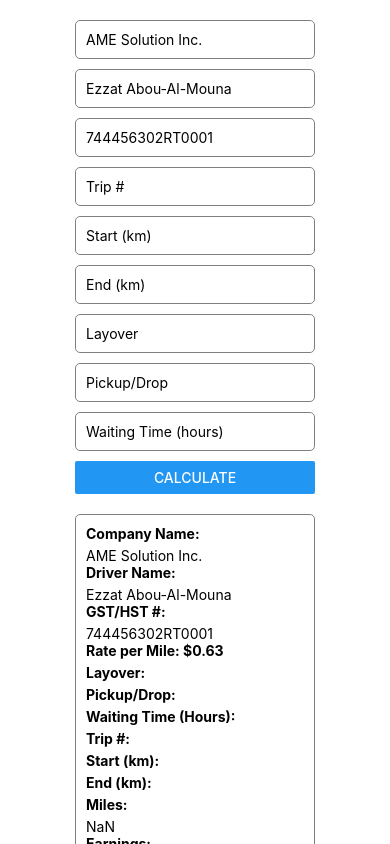
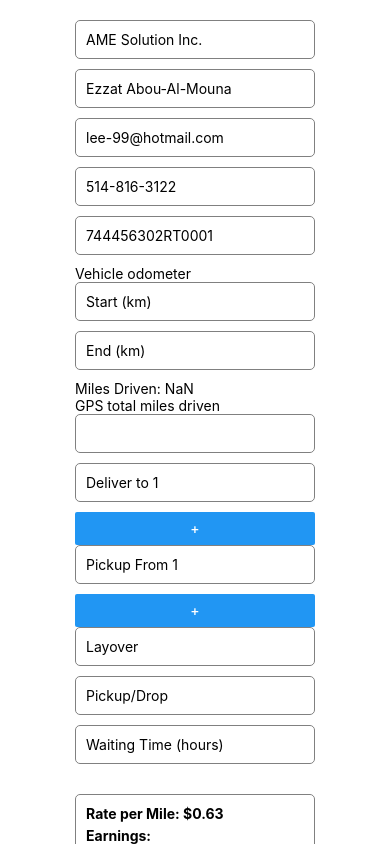
Before and after one commit to jennyma8/truck-track, a React Native app: screen / in a window 390 px wide. Built offline with nearby package versions, Linux system fonts and the light colour scheme.

Commit message:
add location and pickup, v1

```diff
--- a/Form.js
+++ b/Form.js
@@ -1,11 +1,10 @@
 import React, { useState } from 'react';
-import { View, Text, TextInput, Switch, Button, StyleSheet, ScrollView, Alert, Image } from 'react-native';
-import * as ImagePicker from 'expo-image-picker';
+import { View, Text, TextInput, Button, StyleSheet, ScrollView, Alert } from 'react-native';
 import * as Print from 'expo-print';
 import * as Sharing from 'expo-sharing';
 
 //cd truck-track
-//npx expo//
+//npx expo start//
 
 //add invoice # (truck number + driver name + trailer# + date)
 //email to dispatch + driver
@@ -14,13 +13,17 @@
   const [companyName, setCompanyName] = useState('AME Solution Inc.');
   const [driverName, setDriverName] = useState('Ezzat Abou-Al-Mouna');
   const [gstHstNumber, setGstHstNumber] = useState('744456302RT0001');
-  const [trip, setTrip] = useState('');
+  const [email, setEmail] = useState('lee-99@hotmail.com');
+  const [phone, setPhone] = useState('514-816-3122');
   const [layoverHours, setLayoverHours] = useState('');
   const [pickupDropCount, setPickupDropCount] = useState('');
   const [waitingTimeHours, setWaitingTimeHours] = useState('');
   const [startKm, setStartKm] = useState('');
   const [endKm, setEndKm] = useState('');
-  const [selectedImage, setSelectedImage] = useState(null);
+  const [gpsMilesDriven, setGpsMilesDriven] = useState('');
+  const [locations, setLocations] = useState([{ deliverTo: '' }]);
+  const [pickups, setPickups] = useState([{ pickupFrom: '' }]);
+
 
   const ratePerMile = 0.63;
   const layoverRate = 85;
@@ -31,16 +34,20 @@
   const earningsKm = parseInt(endKm) - parseInt(startKm);
   const earningsMiles = earningsKm * 0.621371;
 
+  const addLocation = () => {
+    setLocations([...locations, { deliverTo: '' }]);
+  };
+
+  const addPickup = () => {
+    setPickups([...pickups, { pickupFrom: '' }]);
+  };
+
   const calculateEarnings = () => {
-
     const earnings = earningsMiles * ratePerMile;
-
     const layoverEarnings = layoverHours * layoverRate;
     const pickupDropEarnings = pickupDropCount * pickupDropRate;
     const waitingTimeEarnings = waitingTimeHours * waitingTimeRate;
-
     const totalEarnings = earnings + layoverEarnings + pickupDropEarnings + waitingTimeEarnings;
-
     const gstAmount = totalEarnings * gstRate;
     const qstAmount = totalEarnings * qstRate;
 
@@ -52,72 +59,50 @@
     };
   };
 
-  const handleSubmit = () => {
-    // Handle form submission here
-    console.log('Form submitted!');
-  };
-
-  const pickImage = async () => {
-    console.log('Attempting to pick an image...');
-  let permissionResult = await ImagePicker.requestMediaLibraryPermissionsAsync();
-  console.log('Permission result:', permissionResult);
-  if (!permissionResult.granted) {
-    alert('Permission to access camera roll is required!');
-    return;
-  }
-
-  let result = await ImagePicker.launchImageLibraryAsync({
-    mediaTypes: ImagePicker.MediaTypeOptions.Images,
-    allowsEditing: false,
-    quality: 1,
-  });
-
-  console.log('Image picker result:', result);
-
-  if (!result.cancelled && result.assets.length > 0) {
-    console.log('Image selected:', result.assets[0].uri);
-    setSelectedImage(result.assets[0].uri);
-  } else {
-    console.log('Image selection cancelled.');
-  }
-
-
-  };
-  const removeImage = () => {
-    setSelectedImage(null);
-  };
-
   const earningsData = calculateEarnings();
 
   const generatePDF = async () => {
     try {
+      let deliverToContent = '';
+    locations.forEach((location, index) => {
+      deliverToContent += `<p>Deliver to ${index + 1}: ${location.deliverTo}</p>`;
+    });
+
+    let pickupContent = '';
+    pickups.forEach((pickup, index) => {
+      pickupContent += `<p>Pickup ${index + 1}: ${pickup.pickupFrom}</p>`;
+    });
+
       const htmlContent = `
         <h1>Time Sheet</h1>
         <p>Company Name: ${companyName}</p>
         <p>Driver Name: ${driverName}</p>
+        <p>Email: ${email}</p>
+        <p>Phone: ${phone}</p>
         <p>GST/HST #: ${gstHstNumber}</p>
         <p>Rate per Mile: $0.63</p>
+        <p>${deliverToContent}<p>
+        <p>${pickupContent}</p>
         <p>Layover: ${layoverHours}</p>
         <p>Pickup/Drop: ${pickupDropCount}</p>
         <p>Waiting Time (Hours): ${waitingTimeHours}</p>
-        <p>Trip #: ${trip}</p>
+        <p>Vehicle odometer<p>
         <p>Start (km): ${startKm}</p>
         <p>End (km): ${endKm}</p>
-        <p>Miles:${earningsMiles} </p>
+        <p>Km Driven: ${earningsKm} = Miles driven: ${earningsMiles.toFixed(2)} </p>
+        <p>GPS Total Miles Driven: ${gpsMilesDriven}</p>
         <p>Earnings: ${earningsData.earnings}</p>
         <p>GST: ${earningsData.gst}</p>
         <p>QST: ${earningsData.qst}</p>
         <p>Total Earnings: ${earningsData.total}</p>
       `;
       const { uri } = await Print.printToFileAsync({ html: htmlContent });
-
       await Sharing.shareAsync(uri);
     } catch (error) {
       console.error('Error generating PDF:', error);
       Alert.alert('Error', 'Failed to generate PDF. Please try again later.');
     }
   };
-
   return (
     <ScrollView>
     <View style={styles.container}>
@@ -136,16 +121,23 @@
         />
         <TextInput
           style={styles.input}
+          placeholder="email"
+          value={email}
+          onChangeText={text => setEmail(text)}
+        />
+        <TextInput
+          style={styles.input}
+          placeholder="Phone"
+          value={phone}
+          onChangeText={text => setPhone(text)}
+        />
+        <TextInput
+          style={styles.input}
           placeholder="GST/HST #"
           value={gstHstNumber}
           onChangeText={text => setGstHstNumber(text)}
         />
-        <TextInput
-          style={styles.input}
-          placeholder="Trip #"
-          value={trip}
-          onChangeText={text => setTrip(text)}
-        />
+        <Text>Vehicle odometer</Text>
         <TextInput
           style={styles.input}
           placeholder="Start (km)"
@@ -160,6 +152,44 @@
           onChangeText={text => setEndKm(text)}
           keyboardType="numeric"
         />
+        <Text>Miles Driven: {earningsMiles.toFixed(2)}</Text>
+        <Text>GPS total miles driven</Text>
+        <TextInput
+          style={styles.input}
+          value={gpsMilesDriven}
+          onChangeText={text => setGpsMilesDriven(text)}
+          keyboardType="numeric"
+        />
+        {locations.map((location, index) => (
+            <TextInput
+              key={index}
+              style={styles.input}
+              placeholder={`Deliver to ${index + 1}`}
+              value={location.deliverTo}
+              onChangeText={text => {
+                const newLocations = [...locations];
+                newLocations[index].deliverTo = text;
+                setLocations(newLocations);
+              }}
+            />
+          ))}
+          <Button title="+" onPress={addLocation} />
+          {pickups.map((pickup, index) => (
+    <View key={index}>
+      <TextInput
+        style={styles.input}
+        placeholder={`Pickup From ${index + 1}`}
+        value={pickup.pickupFrom}
+        onChangeText={text => {
+          const newPickups = [...pickups];
+          newPickups[index].pickupFrom = text;
+          setPickups(newPickups);
+        }}
+      />
+
+    </View>
+  ))}
+  <Button title="+" onPress={addPickup} />
         <TextInput
           style={styles.input}
           placeholder="Layover"
@@ -181,24 +211,9 @@
           onChangeText={text => setWaitingTimeHours(text)}
           keyboardType="numeric"
         />
-        <Button title="Calculate" onPress={handleSubmit} />
       </View>
       <View style={styles.table}>
-      <Text style={styles.label}>Company Name: </Text>
-      <Text>{companyName}</Text>
-        <Text style={styles.label}>Driver Name: </Text>
-        <Text>{driverName}</Text>
-        <Text style={styles.label}>GST/HST #: </Text>
-        <Text>{gstHstNumber}</Text>
         <Text style={styles.label}>Rate per Mile: $0.63</Text>
-        <Text style={styles.label}>Layover: {layoverHours}</Text>
-        <Text style={styles.label}>Pickup/Drop: {pickupDropCount}</Text>
-        <Text style={styles.label}>Waiting Time (Hours): {waitingTimeHours}</Text>
-        <Text style={styles.label}>Trip #: {trip}</Text>
-        <Text style={styles.label}>Start (km): {startKm}</Text>
-        <Text style={styles.label}>End (km): {endKm}</Text>
-        <Text style={styles.label}>Miles: </Text>
-        <Text>{earningsMiles}</Text>
         <Text style={styles.label}>Earnings:</Text>
         <Text>{earningsData.earnings}</Text>
         <Text style={styles.label}>GST:</Text>
@@ -207,16 +222,7 @@
         <Text>{earningsData.qst}</Text>
         <Text style={styles.label}>Total Earnings:</Text>
         <Text>{earningsData.total}</Text>
-
-
       </View>
-      <Button title="Pick an image" onPress={pickImage} />
-      {selectedImage ? (
-        <View style={{ alignItems: 'center' }}>
-          <Image source={{ uri: selectedImage }} style={{ width: 200, height: 200 }} />
-          <Button title="Remove Image" onPress={removeImage} />
-        </View>
-      ) : null}
       <Button title="Generate PDF & Share" onPress={generatePDF} />
     </View>
     </ScrollView>
```
Also changed, not shown: package.json (+8 -5 lines), 1 other file (tests, documents, lock files or other folders).
